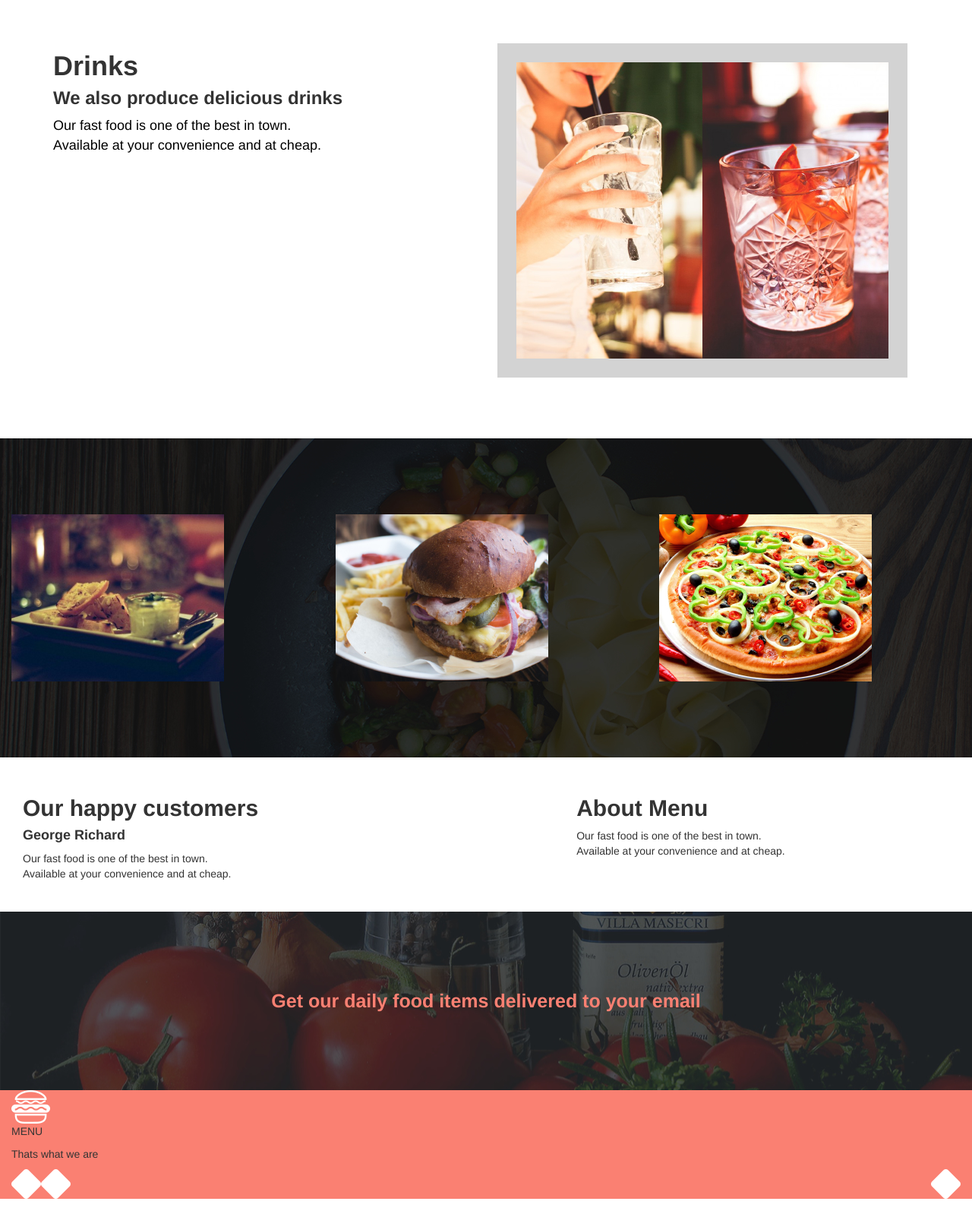
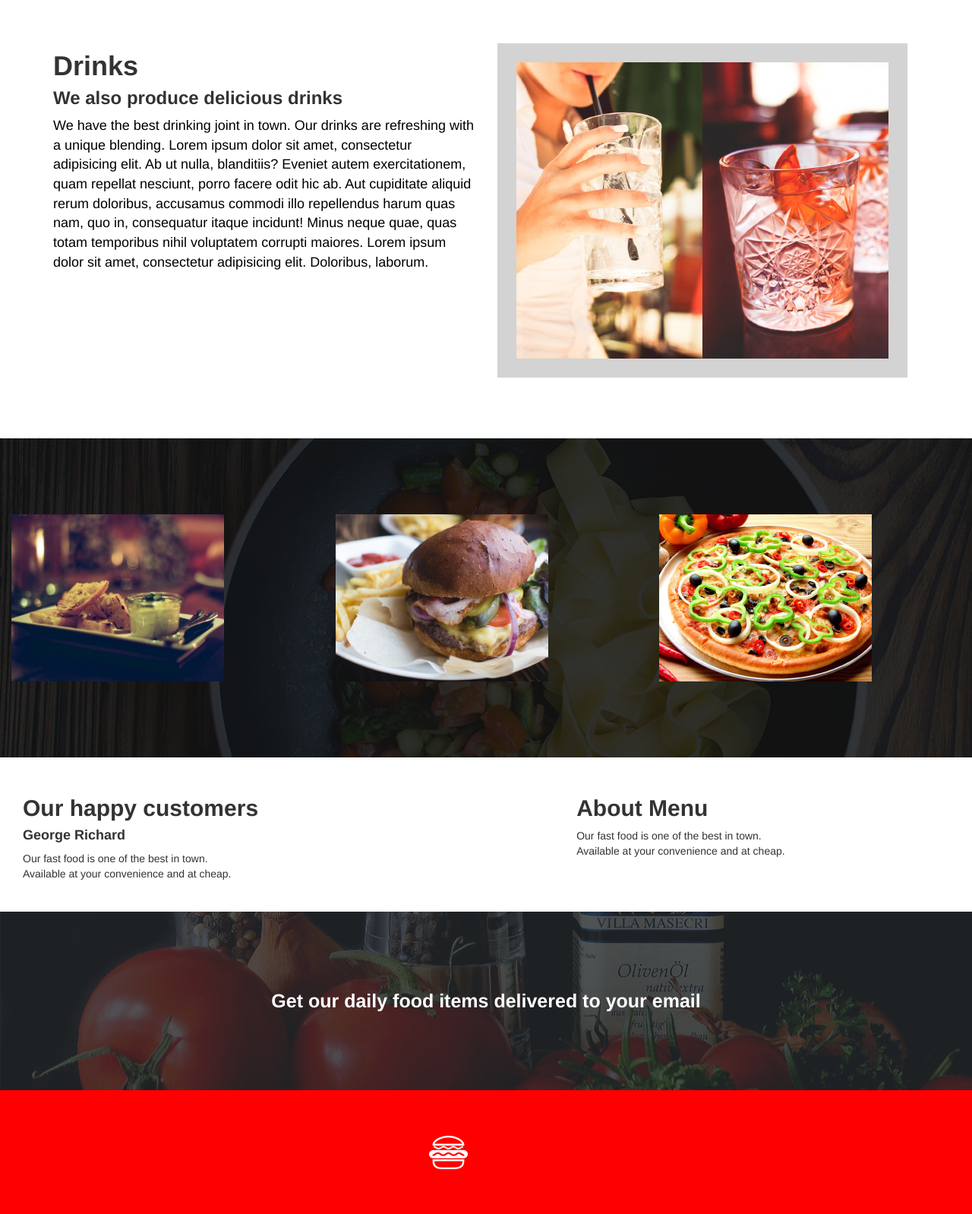
Before and after one commit to Elvandro/Anitas-kitchen, a plain HTML site: page index.html in a window 1280 px wide. Shown: the part 1202-2800 px from the top of the page at 76% size. Drawn offline with Linux system fonts and the light colour scheme.

Commit message:
this commit will make changes to the html and css files

```diff
--- a/css/styles.css
+++ b/css/styles.css
@@ -61,18 +61,29 @@ img.marginalized {
 }
 p.centered2 {
   font-size: 25px;
-  color: salmon;
+  color: white;
   text-align: center;
   margin-top: 100px;
   margin-bottom: 100px;
 }
 #red{
-  background-color: salmon;
+  background-color: red;
 }
 img.uniqued {
   display: block;
-  margin-top: 80px;
-  margin-bottom: 40px;
-  margin-left: auto;
-  margin-right: auto;
+  float: left;
+  margin-left: 550px;
+  margin-top: 60px;
 }
+h1.menu {
+  color: white;
+  float:right;
+  margin-right: 550px;
+}
+p.menud {
+  color: white;
+
+  font-size: 20px;
+  margin-top: 120px;
+  margin-left: 550px;
+}
--- a/index.html
+++ b/index.html
@@ -40,8 +40,16 @@
         <div class="col-md-6">
           <h1><strong>Fast Food</strong></h1>
           <h3><strong>You'll love our delicious fast food</strong></h3>
-          <p class="coloring">Our fast food is one of the best in town.<br>
-            Available at your convenience and at cheap.</p>
+          <p class="coloring">Our fast food is one of the best in town.
+            Available at your convenience and at an affordable Price
+            Lorem ipsum dolor sit amet, consectetur adipisicing elit.
+            Ab ut nulla, blanditiis? Eveniet autem exercitationem,
+            quam repellat nesciunt, porro facere odit hic ab.
+            Aut cupiditate aliquid rerum doloribus, accusamus commodi illo
+            repellendus harum quas nam, quo in, consequatur itaque incidunt!
+            Minus neque quae, quas totam temporibus nihil voluptatem corrupti maiores.
+            Lorem ipsum dolor sit amet, consectetur adipisicing elit. Doloribus, laborum.
+          </p>
         </div>
       </div>
     </div>
@@ -50,8 +58,16 @@
         <div class="col-md-6">
           <h1><strong>Drinks</strong></h1>
           <h3><strong>We also produce delicious drinks</strong></h3>
-          <p class="coloring">Our fast food is one of the best in town.<br>
-            Available at your convenience and at cheap.</p>
+          <p class="coloring">We have the best drinking joint in town.
+            Our drinks are refreshing with a unique blending.
+            Lorem ipsum dolor sit amet, consectetur adipisicing elit.
+            Ab ut nulla, blanditiis? Eveniet autem exercitationem,
+            quam repellat nesciunt, porro facere odit hic ab.
+            Aut cupiditate aliquid rerum doloribus, accusamus commodi illo
+            repellendus harum quas nam, quo in, consequatur itaque incidunt!
+            Minus neque quae, quas totam temporibus nihil voluptatem corrupti maiores.
+            Lorem ipsum dolor sit amet, consectetur adipisicing elit. Doloribus, laborum.
+          </p>
         </div>
         <div class="col-md-6">
           <div class="text-box">
@@ -97,16 +113,11 @@
       </div>
     </div>
     <div class="container-fluid" id="red">
-      <div class="row">
-        <div class="col-md-12">
-           <img src="img/logo_white.png">
-           <p>MENU</p>
-           <P>Thats what we are</P>
-           <img src="img/facebook.png" align="left">
-           <img src="img/twitter.png" align="center">
-           <img src="img/pinterest.png" align="right">
-        </div>
-      </div>
+
+           <img src="img/logo_white.png" class="uniqued">
+           <h1 class="menu">MENU</h1>
+           <p class="menud">Thats what we are</p>
+
     </div>
   </body>
 </html>
```
